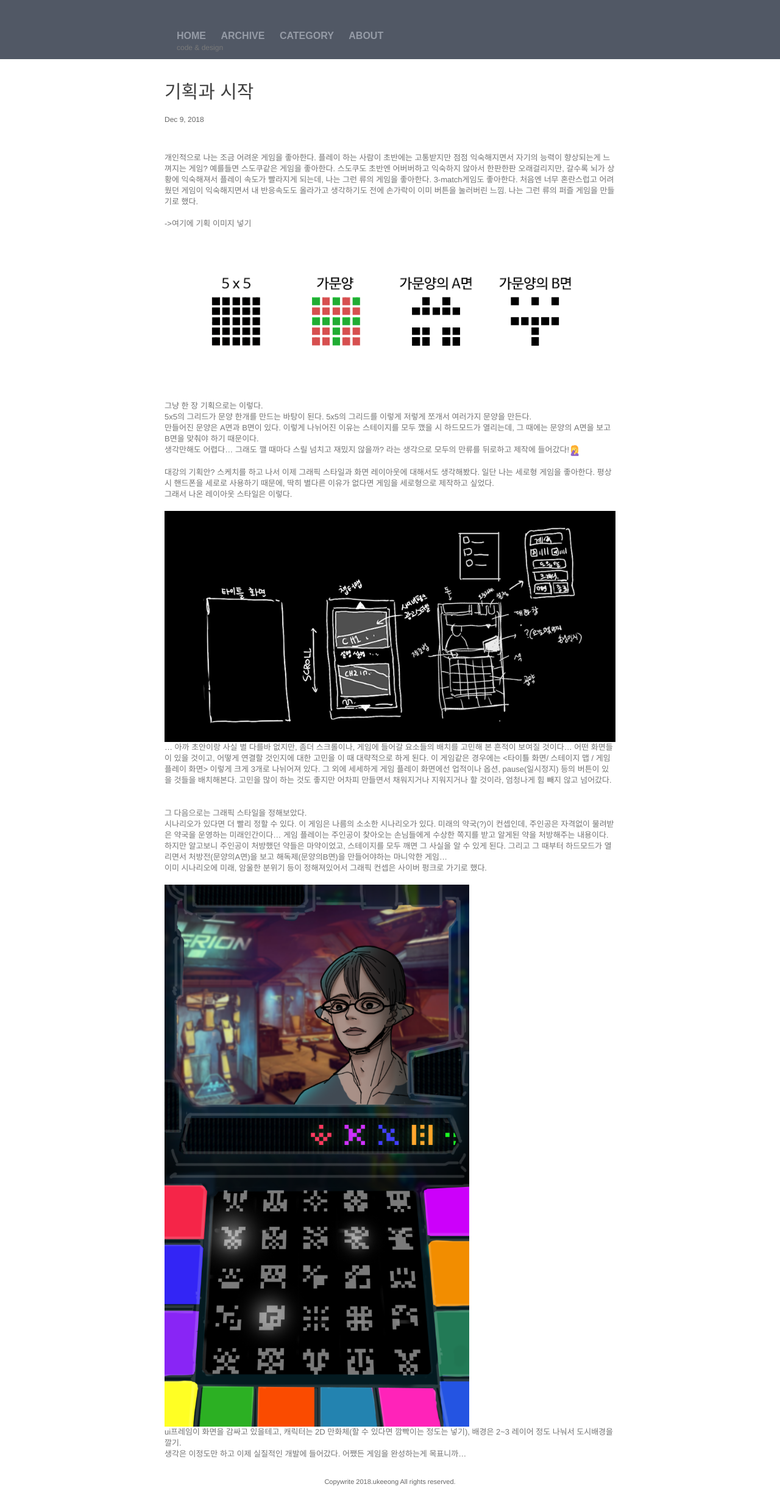
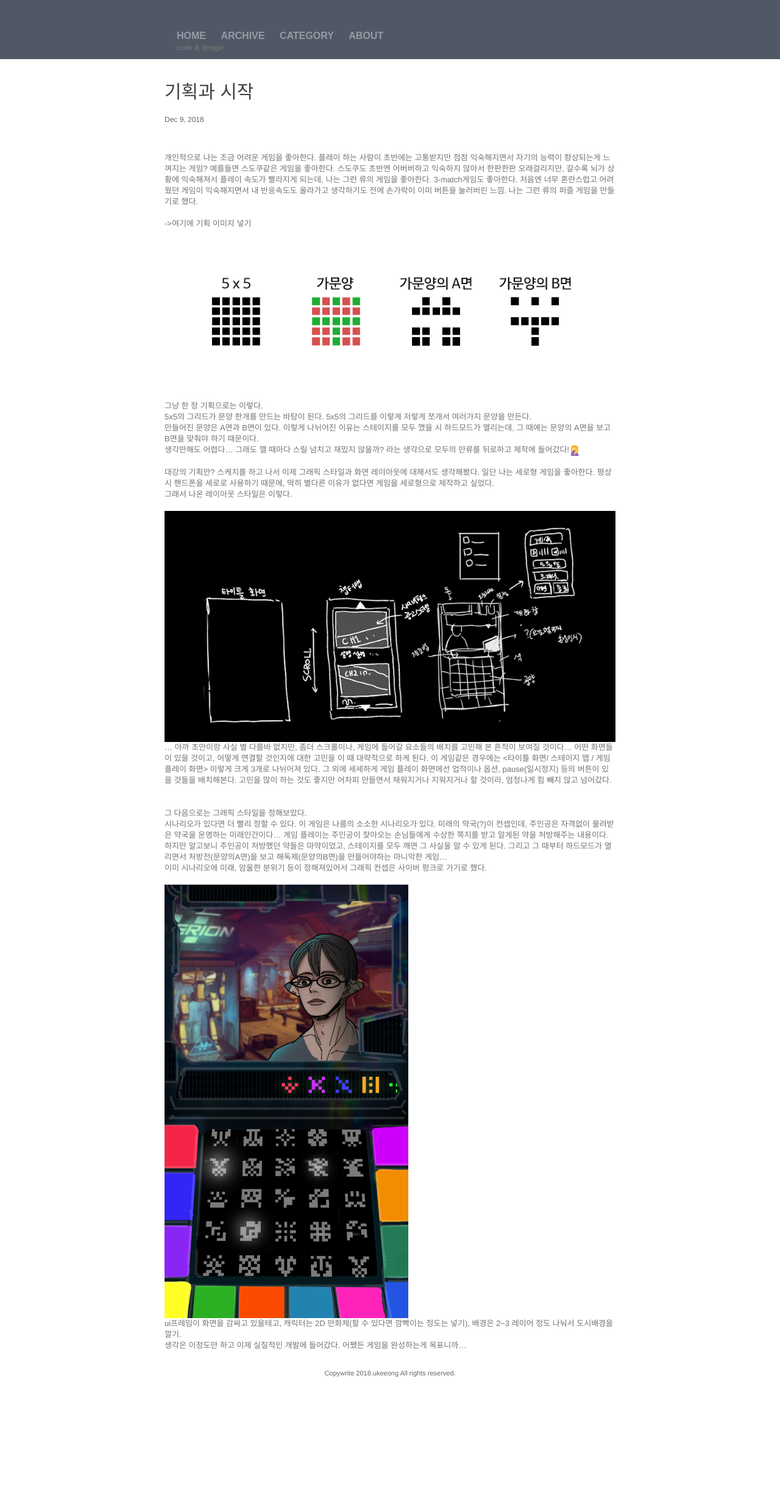
Before and after one commit to ukeeong/ukeeong.github.io, a Jekyll site: the page built from _posts/2018-12-09-기획과시작.markdown, in a window 1280 px wide. Shown: the whole page at 61% size. Built offline with Jekyll 4.4.1, drawn with Linux system fonts in a browser that asks for light colours; comment, search, counter and statistics services are not loaded; after the commit the page ends 2261 px from its top, so only the background shows below that.

Commit message:
Update 2018-12-09-기획과시작.markdown

```diff
--- a/_posts/2018-12-09-기획과시작.markdown
+++ b/_posts/2018-12-09-기획과시작.markdown
@@ -33,7 +33,7 @@ categories: DrugStore
 시나리오가 있다면 더 빨리 정할 수 있다. 이 게임은 나름의 소소한 시나리오가 있다. 미래의 약국(?)이 컨셉인데, 주인공은 자격없이 물려받은 약국을 운영하는 미래인간이다... 게임 플레이는 주인공이 찾아오는 손님들에게 수상한 쪽지를 받고 알게된 약을 처방해주는 내용이다. 하지만 알고보니 주인공이 처방했던 약들은 마약이었고, 스테이지를 모두 깨면 그 사실을 알 수 있게 된다. 그리고 그 때부터 하드모드가 열리면서 처방전(문양의A면)을 보고 해독제(문양의B면)을 만들어야하는 마니악한 게임... <br>
 이미 시나리오에 미래, 암울한 분위기 등이 정해져있어서 그래픽 컨셉은 사이버 펑크로 가기로 했다.<br>
 <br>
-<img width="500px" align="center" src="/images/post_attach/project000/레이아웃 스타일.png">
+<img width="400px" align="center" src="/images/post_attach/project000/레이아웃 스타일.png">
 <br>
 ui프레임이 화면을 감싸고 있을테고, 캐릭터는 2D 만화체(할 수 있다면 깜빡이는 정도는 넣기), 배경은 2~3 레이어 정도 나눠서 도시배경을 깔기.<br>
 생각은 이정도만 하고 이제 실질적인 개발에 들어갔다. 어쨌든 게임을 완성하는게 목표니까...
```
